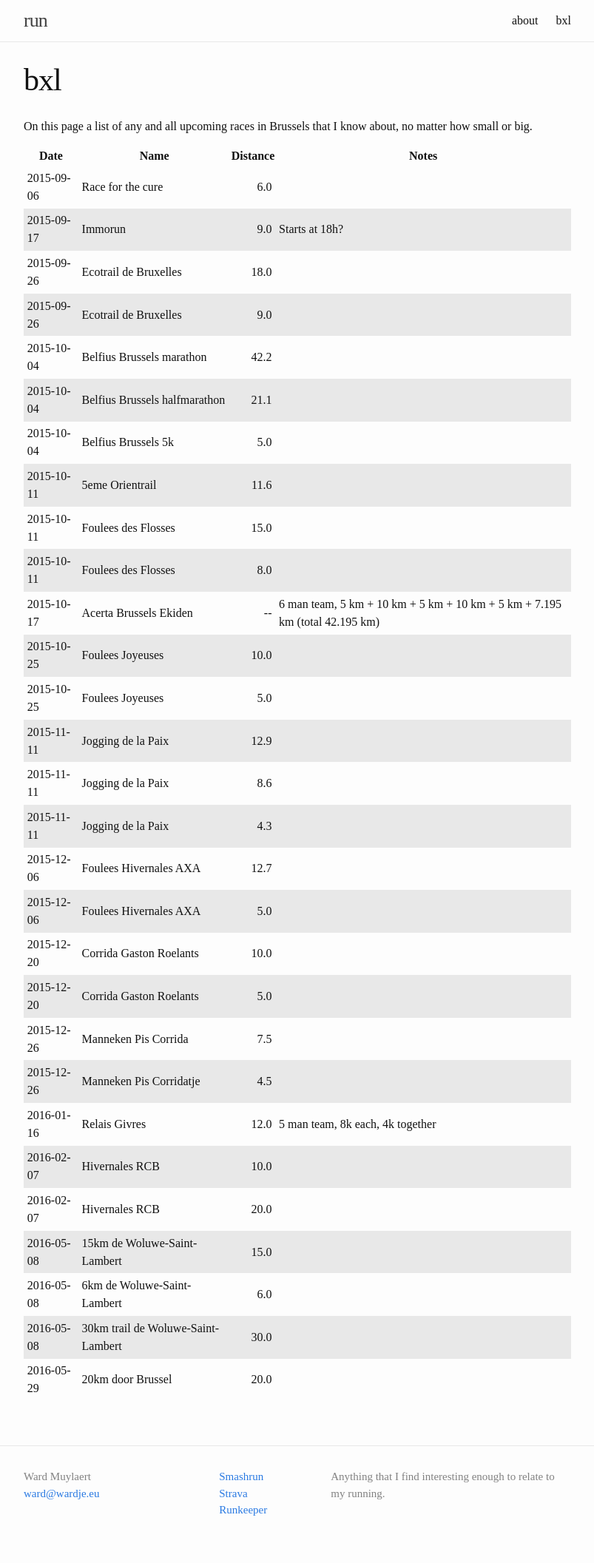
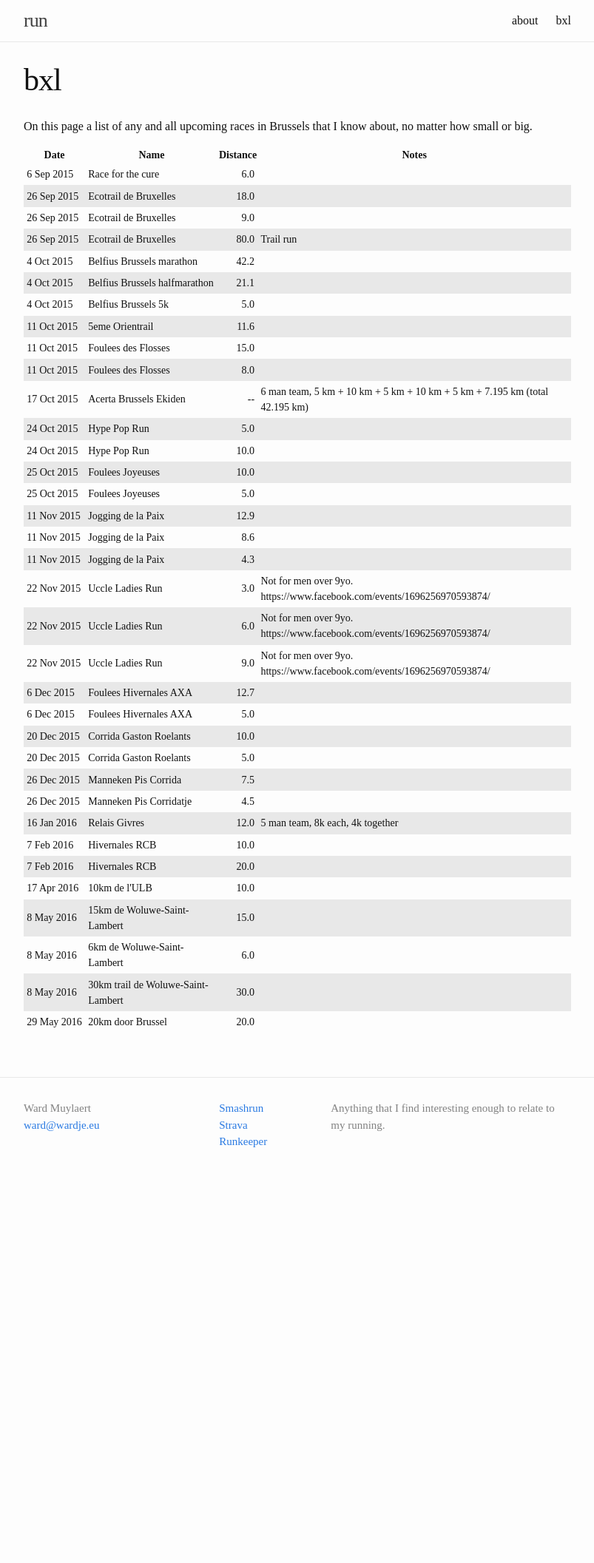
Before and after one commit to ward/run, a Jekyll site: the page built from bxl.md, in a window 1280 px wide. Shown: the whole page at 74% size, without its empty margins (238-1041 px from the left). Built offline with Jekyll 4.4.1, drawn with Linux system fonts in a browser that asks for light colours; after the commit the page ends 1615 px from its top, so only the background shows below that.

Commit message:
Meta fixes
Date format, domain, some styling

```diff
--- a/_config.yml
+++ b/_config.yml
@@ -5,7 +5,7 @@ timezone: UTC
 description: > # this means to ignore newlines until "baseurl:"
   Anything that I find interesting enough to relate to my running.
 baseurl: "/run" # the subpath of your site, e.g. /blog/
-url: "http://yourdomain.com" # the base hostname & protocol for your site
+url: "http://wardje.eu" # the base hostname & protocol for your site
 author: Ward Muylaert
 social:
   strava: 1091838
--- a/_data/bxlruns.csv
+++ b/_data/bxlruns.csv
@@ -1,8 +1,8 @@
 date,name,distance,notes
 2015-09-06,Race for the cure,6.0,
-2015-09-17,Immorun,9.0,Starts at 18h?
 2015-09-26,Ecotrail de Bruxelles,18.0,
 2015-09-26,Ecotrail de Bruxelles,9.0,
+2015-09-26,Ecotrail de Bruxelles,80.0,"Trail run"
 2015-10-04,Belfius Brussels marathon,42.2,
 2015-10-04,Belfius Brussels halfmarathon,21.1,
 2015-10-04,Belfius Brussels 5k,5.0,
@@ -10,11 +10,16 @@ date,name,distance,notes
 2015-10-11,Foulees des Flosses,15.0,
 2015-10-11,Foulees des Flosses,8.0,
 2015-10-17,Acerta Brussels Ekiden,--,"6 man team, 5 km + 10 km + 5 km + 10 km + 5 km + 7.195 km (total 42.195 km)"
+2015-10-24,Hype Pop Run,5.0,
+2015-10-24,Hype Pop Run,10.0,
 2015-10-25,Foulees Joyeuses,10.0,
 2015-10-25,Foulees Joyeuses,5.0,
 2015-11-11,Jogging de la Paix,12.9,
 2015-11-11,Jogging de la Paix,8.6,
 2015-11-11,Jogging de la Paix,4.3,
+2015-11-22,Uccle Ladies Run,3.0,"Not for men over 9yo. https://www.facebook.com/events/1696256970593874/"
+2015-11-22,Uccle Ladies Run,6.0,"Not for men over 9yo. https://www.facebook.com/events/1696256970593874/"
+2015-11-22,Uccle Ladies Run,9.0,"Not for men over 9yo. https://www.facebook.com/events/1696256970593874/"
 2015-12-06,Foulees Hivernales AXA,12.7,
 2015-12-06,Foulees Hivernales AXA,5.0,
 2015-12-20,Corrida Gaston Roelants,10.0,
@@ -24,6 +29,7 @@ date,name,distance,notes
 2016-01-16,Relais Givres,12.0,"5 man team, 8k each, 4k together"
 2016-02-07,Hivernales RCB,10.0,
 2016-02-07,Hivernales RCB,20.0,
+2016-04-17,10km de l'ULB,10.0,
 2016-05-08,15km de Woluwe-Saint-Lambert,15.0,
 2016-05-08,6km de Woluwe-Saint-Lambert,6.0,
 2016-05-08,30km trail de Woluwe-Saint-Lambert,30.0,
--- a/_layouts/post.html
+++ b/_layouts/post.html
@@ -5,7 +5,7 @@ layout: default
 
   <header class="post-header">
     <h1 class="post-title">{{ page.title }}</h1>
-    <p class="post-meta">{{ page.date | date: "%b %-d, %Y" }}{% if page.author %} • {{ page.author }}{% endif %}{% if page.meta %} • {{ page.meta }}{% endif %}</p>
+    <p class="post-meta">{{ page.date | date: "%-d %b %Y" }}{% if page.author %} • {{ page.author }}{% endif %}{% if page.meta %} • {{ page.meta }}{% endif %}</p>
   </header>
 
   <article class="post-content">
--- a/_sass/_base.scss
+++ b/_sass/_base.scss
@@ -214,8 +214,16 @@ table {
   }
   td {
     padding: 0.3em;
-    &.distance {
-      text-align: right;
+  }
+  &#bxlruns {
+    font-size: $small-font-size;
+    td {
+      &.date {
+        white-space: nowrap;
+      }
+      &.distance {
+        text-align: right;
+      }
     }
   }
 }
--- a/bxl.md
+++ b/bxl.md
@@ -19,7 +19,7 @@ about, no matter how small or big.
   <tbody>
 {% for race in site.data.bxlruns %}
     <tr>
-      <td class="date">{{race.date}}</td>
+      <td class="date">{{race.date | date: "%-d %b %Y" }}</td>
       <td class="name">{{race.name}}</td>
       <td class="distance">{{race.distance}}</td>
       <td class="notes">{{race.notes}}</td>
--- a/index.html
+++ b/index.html
@@ -9,7 +9,7 @@ layout: default
   <ul class="post-list">
     {% for post in site.posts %}
       <li>
-        <span class="post-meta">{{ post.date | date: "%b %-d, %Y" }}</span>
+        <span class="post-meta">{{ post.date | date: "%-d %b %Y" }}</span>
 
         <h2>
           <a class="post-link" href="{{ post.url | prepend: site.baseurl }}">{{ post.title }}</a>
```
